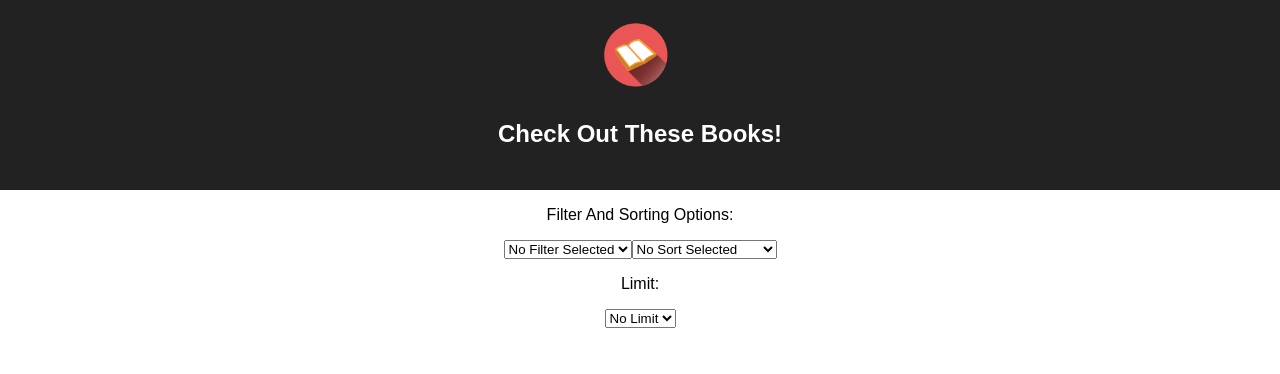
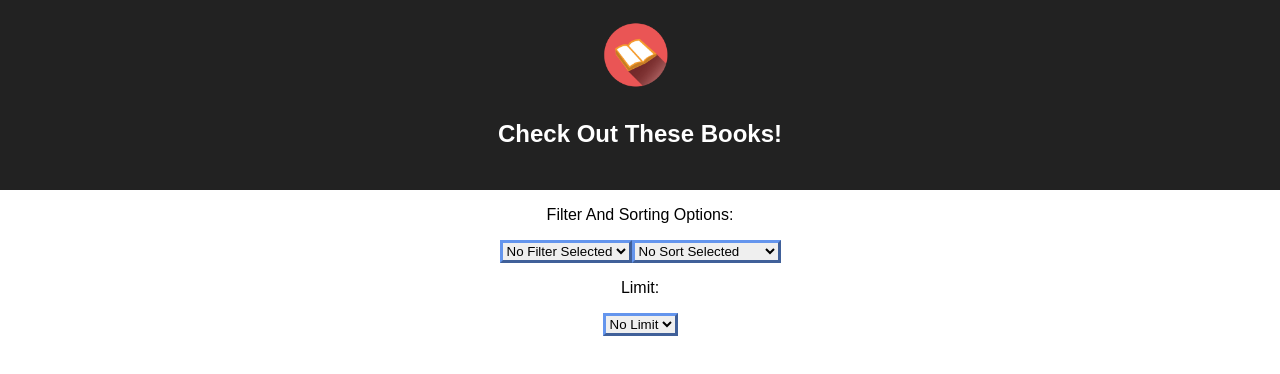
Before and after one commit to ChuckPav/get-books-app, a React (Create React App) app: page / in a window 1280 px wide. Shown: the top 374 px of the page. Built offline with nearby package versions, Linux system fonts and the light colour scheme; no server answers.

Commit message:
added border to input and select fields to make them stand out more

```diff
--- a/src/css/App.css
+++ b/src/css/App.css
@@ -16,3 +16,9 @@
 .App-title {
   font-size: 1.5em;
 }
+
+select, input {
+  border-color: cornflowerblue;
+  border-style: outset;
+  border-width: 3px;
+}
```
